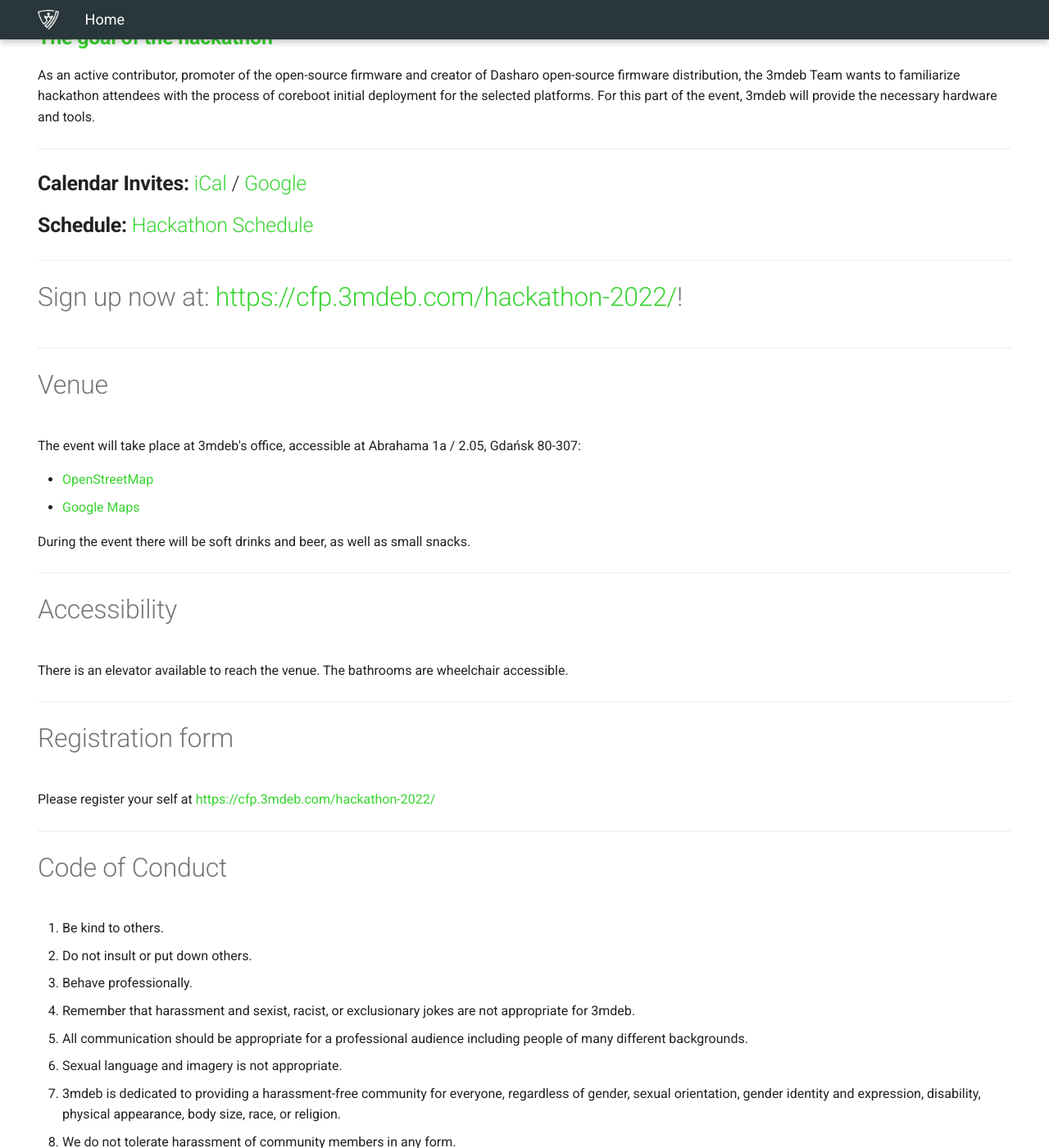
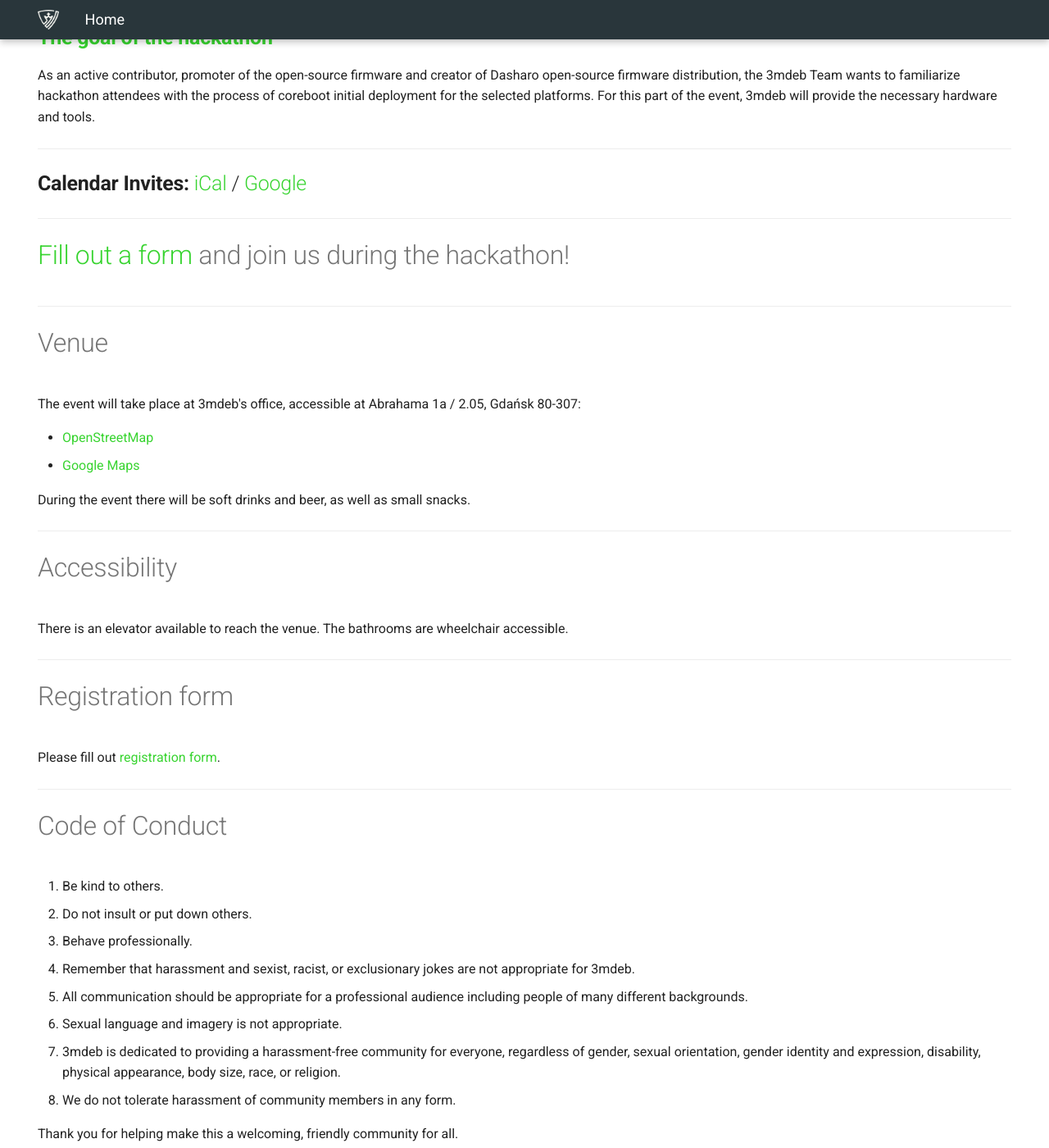
Before and after one commit to 3mdeb/hackathon, an MkDocs documentation site: the page built from docs/index.md, in a window 1280 px wide and 1400 px high, scrolled down 1493 px. Shown: the whole window at 82% size. Built offline with MkDocs 1.6.1 and Material for MkDocs 9.7.7, drawn with Linux system fonts in a browser that asks for light colours.

Commit message:
index.md: Update registration links and iCal
Signed-off-by: Norbert Kamiński <norbert.kaminski@3mdeb.com>

```diff
--- a/docs/index.md
+++ b/docs/index.md
@@ -71,19 +71,20 @@
 
 <h2 align="left" style="margin-top: 0px;">
   <b>Calendar Invites:</b>
-  <a href="#">iCal</a> /
+  <a href="static/hackathon2022.ics">iCal</a> /
   <a href="#" target="_blank">Google</a>
 </h2>
+<!--
 <h2 align="left" style="margin-top: 0px;">
   <b>Schedule:</b>
   <a href="https://cfp.3mdeb.com/" target="_blank">Hackathon Schedule</a>
 </h2>
-
+-->
 ---
 
 <h1 align="left" style="margin-top: 0px;">
-Sign up now at:
-<a href="https://cfp.3mdeb.com/hackathon-2022/submit/" target="_blank">https://cfp.3mdeb.com/hackathon-2022/</a>!
+<a href="https://cloud.3mdeb.com/index.php/apps/forms/BAXn3xyiYe9dg4kt" target="_blank">
+Fill out a form</a> and join us during the hackathon!
 </h1>
 
 ---
@@ -115,7 +116,9 @@
 Registration form
 </h1>
 
-Please register your self at <a href="https://cfp.3mdeb.com/hackathon-2022/submit/" target="_blank">https://cfp.3mdeb.com/hackathon-2022/</a>
+Please fill out
+<a href="https://cloud.3mdeb.com/index.php/apps/forms/BAXn3xyiYe9dg4kt" target="_blank">
+registration form</a>.
 
 ---
 
```
Also changed, not shown: 1 other file.
